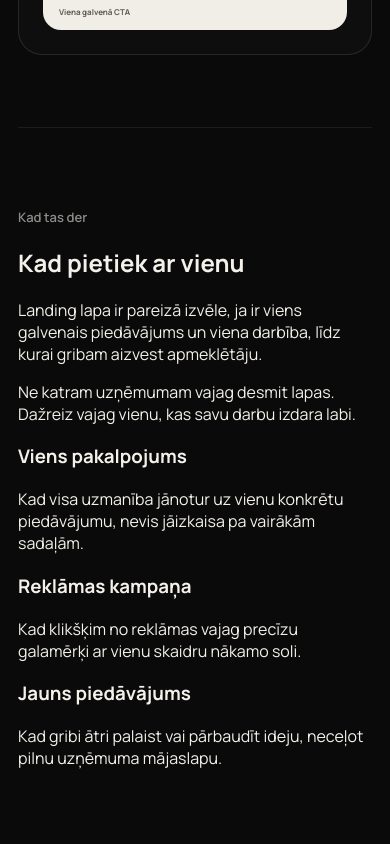
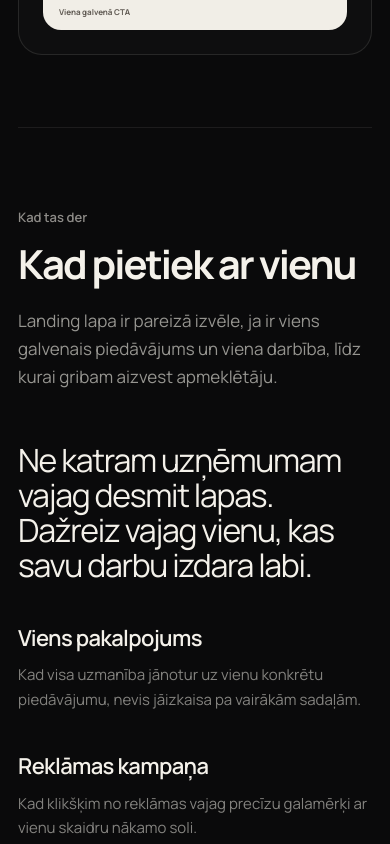
Before and after one commit to davisl24/WEBSITEAGENCY, a Next.js app: page /pakalpojumi/landing-lapa in a window 390 px wide. Shown: the part 1140-1984 px from the top of the page. Built offline with nearby package versions, Linux system fonts and the light colour scheme.

Commit message:
style: add editorial landing fit layout

```diff
--- a/app/globals.css
+++ b/app/globals.css
@@ -1843,3 +1843,122 @@
     gap:8px;
   }
 }
+
+
+/* Landing: editorial "Kad tas der" */
+.service-fit-section{
+  overflow:hidden;
+}
+.service-fit-head{
+  max-width:760px;
+  margin-bottom:18px;
+}
+.service-fit-head h2{
+  margin:0;
+  max-width:650px;
+  font-size:clamp(44px,4.4vw,66px);
+  line-height:1.02;
+  letter-spacing:-.05em;
+  font-weight:650;
+}
+.service-fit-head>p:last-child{
+  max-width:600px;
+  margin:22px 0 0;
+  font-size:17px;
+  line-height:1.65;
+  color:rgba(244,241,234,.6);
+}
+.service-fit-editorial{
+  display:grid;
+  grid-template-columns:repeat(12,minmax(0,1fr));
+  grid-template-rows:auto auto;
+  column-gap:24px;
+  min-height:560px;
+  padding-top:72px;
+}
+.service-fit-statement{
+  grid-column:1/7;
+  grid-row:1;
+  margin:0;
+  max-width:610px;
+  font-size:clamp(34px,3.4vw,50px);
+  line-height:1.1;
+  letter-spacing:-.04em;
+  color:#f4f1ea;
+}
+.service-fit-case{
+  max-width:330px;
+}
+.service-fit-case h3{
+  margin:0;
+  font-size:22px;
+  line-height:1.15;
+  letter-spacing:-.03em;
+  font-weight:600;
+}
+.service-fit-case p{
+  margin:12px 0 0;
+  font-size:15px;
+  line-height:1.65;
+  color:rgba(244,241,234,.52);
+}
+.service-fit-case-a{
+  grid-column:9/13;
+  grid-row:1;
+  margin-top:10px;
+  justify-self:end;
+}
+.service-fit-case-b{
+  grid-column:3/7;
+  grid-row:2;
+  margin-top:118px;
+}
+.service-fit-case-c{
+  grid-column:9/13;
+  grid-row:2;
+  margin-top:64px;
+  justify-self:end;
+}
+
+@media(max-width:900px){
+  .service-fit-editorial{
+    min-height:500px;
+    padding-top:56px;
+  }
+  .service-fit-statement{
+    grid-column:1/8;
+  }
+  .service-fit-case-a,
+  .service-fit-case-c{
+    grid-column:9/13;
+  }
+  .service-fit-case-b{
+    grid-column:2/7;
+  }
+}
+@media(max-width:700px){
+  .service-fit-head{
+    margin-bottom:0;
+  }
+  .service-fit-head h2{
+    font-size:40px;
+  }
+  .service-fit-editorial{
+    display:flex;
+    flex-direction:column;
+    min-height:0;
+    gap:42px;
+    padding-top:52px;
+  }
+  .service-fit-statement{
+    max-width:100%;
+    font-size:32px;
+  }
+  .service-fit-case,
+  .service-fit-case-a,
+  .service-fit-case-b,
+  .service-fit-case-c{
+    max-width:100%;
+    margin-top:0;
+  }
+}
```
